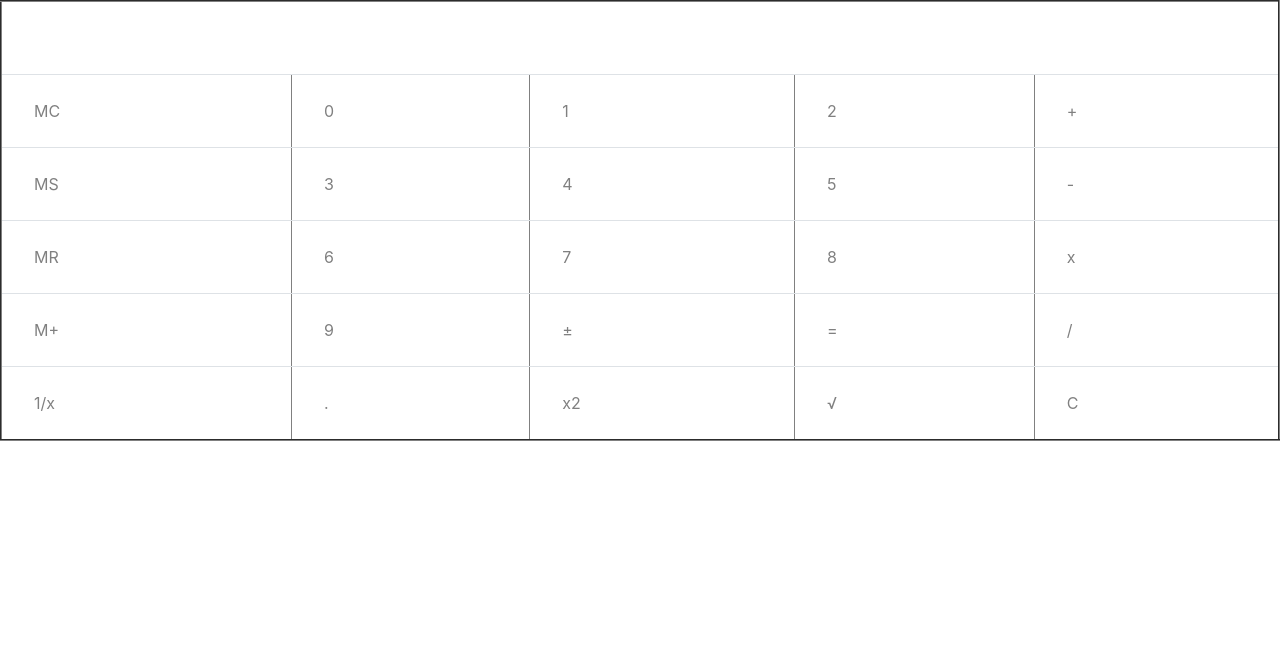
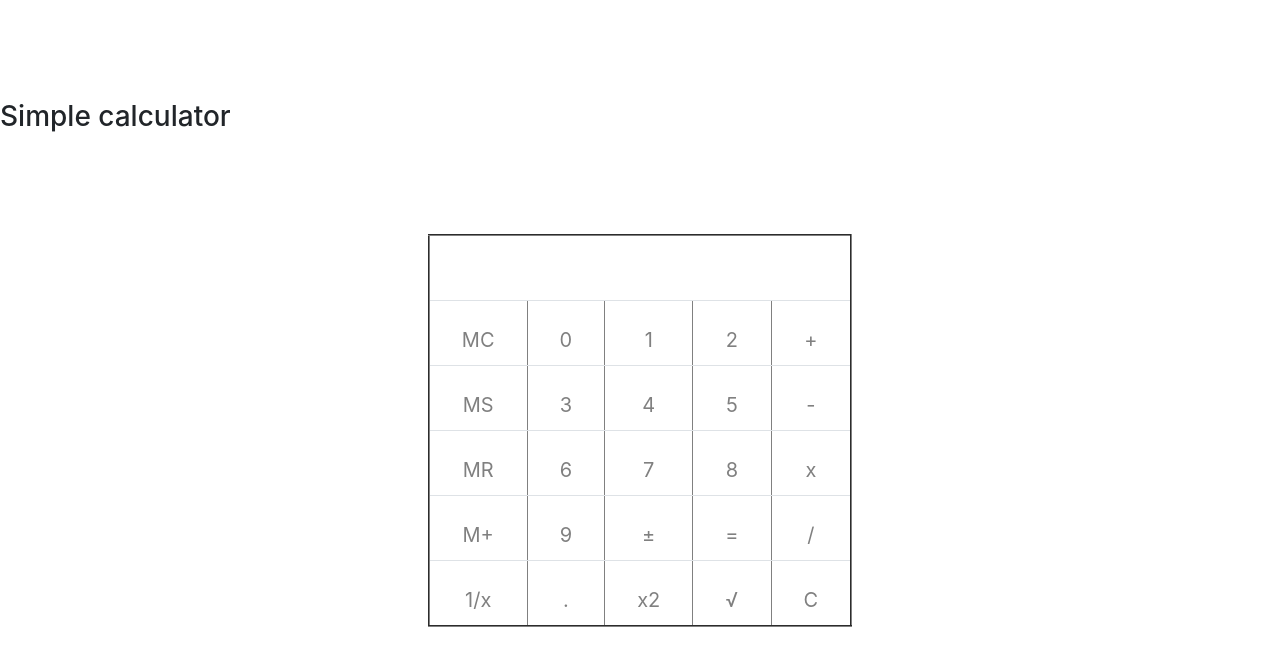
Before and after one commit to Peculiar9/Calculator, a plain HTML site: page index.html in a window 1280 px wide. Drawn offline with nearby package versions, Linux system fonts and the light colour scheme.

Commit message:
This is another commit

```diff
--- a/index.html
+++ b/index.html
@@ -29,11 +29,27 @@
                 display: inline-block;
                 font-size: 16px;
             }
+            .calcheader{
+                margin:100px auto;
+            }
+            table{
+                margin:100px auto;
+            }
+            #calc
+            {
+                width:300px;
+                height:250px;
+            }
+         #btn{
+             width:100%;
+             height:40px;
+             font-size:20px;
+            }
+
         </style>
     </head>
     <body>
-
-
+        <h3 class="calcheader">Simple calculator</h3>
             <form Name="calc">
             <table id="calc" class="table table-condensed" border=2>
             <tr>
@@ -136,6 +152,3 @@
         <script src="https://stackpath.bootstrapcdn.com/bootstrap/4.5.2/js/bootstrap.min.js" integrity="sha384-B4gt1jrGC7Jh4AgTPSdUtOBvfO8shuf57BaghqFfPlYxofvL8/KUEfYiJOMMV+rV" crossorigin="anonymous"></script>
 </body>
 </html>
-
-    </body>
-</html>
```
Lines whose indentation alone changed are shown as unchanged.
